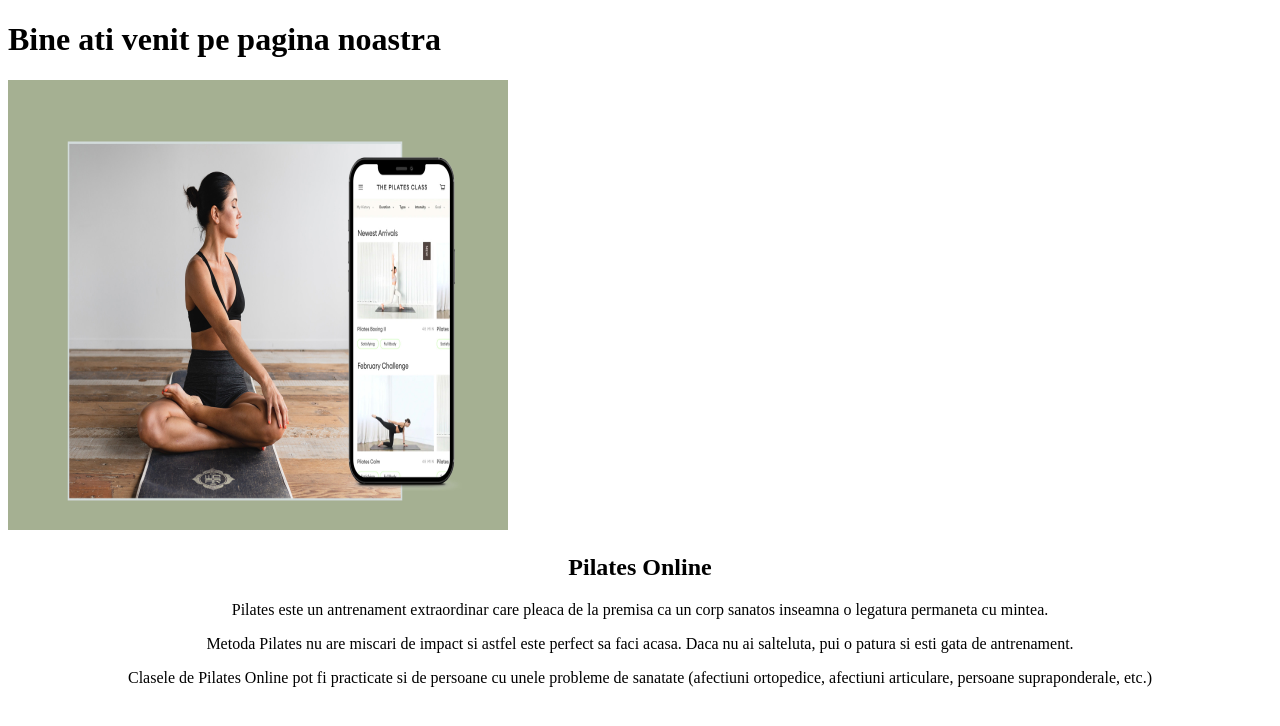
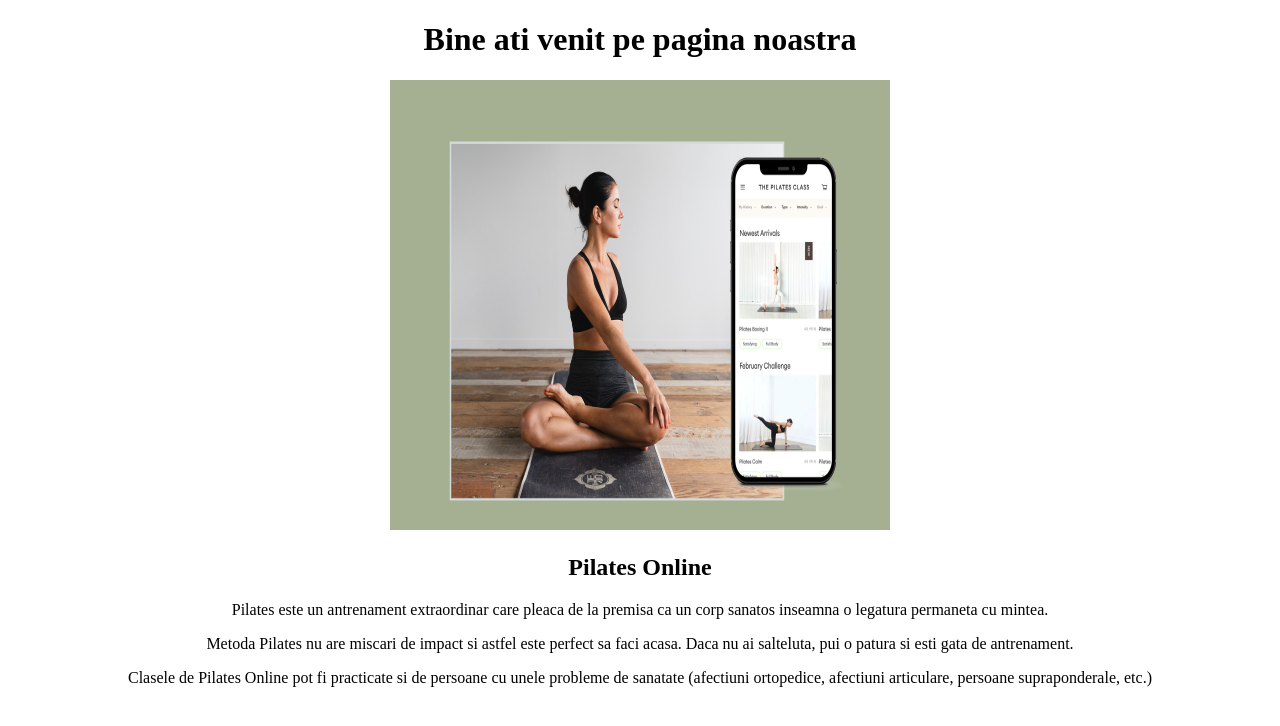
Before and after one commit to AndreeaMereu/primul-prioect-vite, a React (Vite) app: page / in a window 1280 px wide. Shown: the top 726 px of the page. Built offline with nearby package versions, Linux system fonts and the light colour scheme.

Commit message:
aliniere pagina

```diff
--- a/src/App.jsx
+++ b/src/App.jsx
@@ -8,7 +8,7 @@ return <img id="img" src="img1.jpeg" alt="pilates" width="500" height="450"/>
 
 const TextSite = () => {
   return (
-    <div class="align-right">
+    <div>
     <h2>Pilates Online</h2>
     <p>Pilates este un antrenament extraordinar care pleaca de la premisa ca un corp sanatos inseamna o legatura permaneta cu mintea.</p>
     <p>Metoda Pilates nu are miscari de impact si astfel este perfect sa faci acasa. Daca nu ai salteluta, pui o patura si esti gata de antrenament.</p>
@@ -19,7 +19,7 @@ const TextSite = () => {
 
  const App = () => {
   return (
-    <div>
+    <div class="align-center">
       <PilatesOnline/>
       <Poza1/>
       <TextSite/>
--- a/src/index.css
+++ b/src/index.css
@@ -1,3 +1,3 @@
-.align-right {
+.align-center {
     text-align: center;
 }
```
Also changed, not shown: sport-acasa.jpeg (added).
